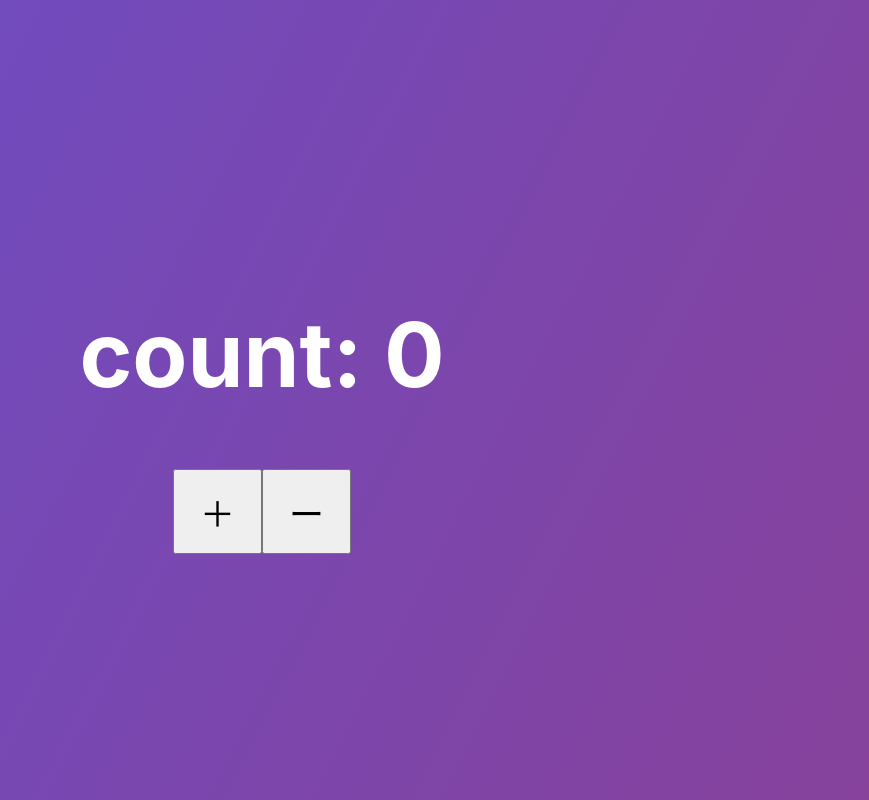
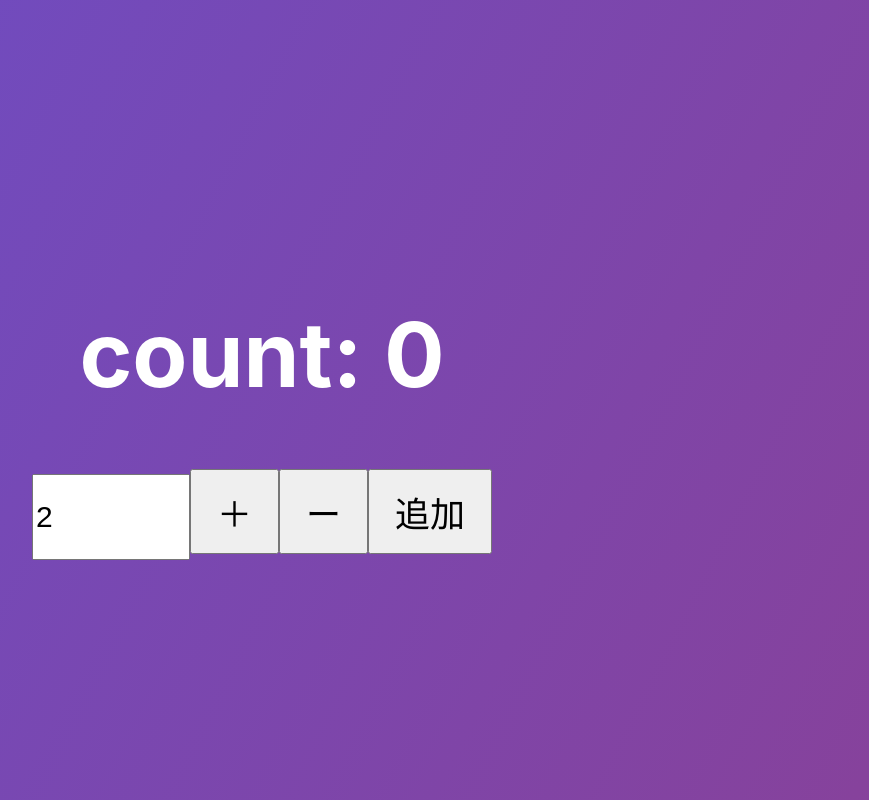
Before and after one commit to Kenshin0011/redux-tutorial, a React (Create React App) app: page / in a window 1280 px wide. Shown: the top 800 px of the page, without its empty margins (378-1247 px from the left). Built offline with nearby package versions, Linux system fonts and the light colour scheme.

Commit message:
incrementByAmount

```diff
--- a/src/App.jsx
+++ b/src/App.jsx
@@ -1,15 +1,21 @@
 import './App.css';
 import {useDispatch, useSelector} from "react-redux";
-import {decrement, increment} from "./redux/counterSlice";
+import {decrement, increment, incrementByAmount} from "./redux/counterSlice";
+import {useState} from "react";
 
 function App() {
   const count = useSelector((state) => state.counter.value);
   const dispatch = useDispatch();
+
+  const [incrementAmount, setIncrementAmount] = useState("2");
+
   return (
     <div className="App">
       <h1>count: {count}</h1>
+      <input onChange={(e) => setIncrementAmount(e.target.value)} value={incrementAmount} />
       <button onClick={() => dispatch(increment())}>＋</button>
       <button onClick={() => dispatch(decrement())}>ー</button>
+      <button onClick={() => dispatch(incrementByAmount(Number(incrementAmount)))}>追加</button>
     </div>
   );
 }
--- a/src/redux/counterSlice.js
+++ b/src/redux/counterSlice.js
@@ -11,9 +11,12 @@ export const counterSlice = createSlice({
     },
     decrement: (state) => {
       state.value -= 1;
+    },
+    incrementByAmount: (state, action) => {
+      state.value += action.payload;
     }
   }
 });
 
-export const {increment, decrement} = counterSlice.actions;
+export const {increment, decrement, incrementByAmount} = counterSlice.actions;
 export default counterSlice.reducer;
```
